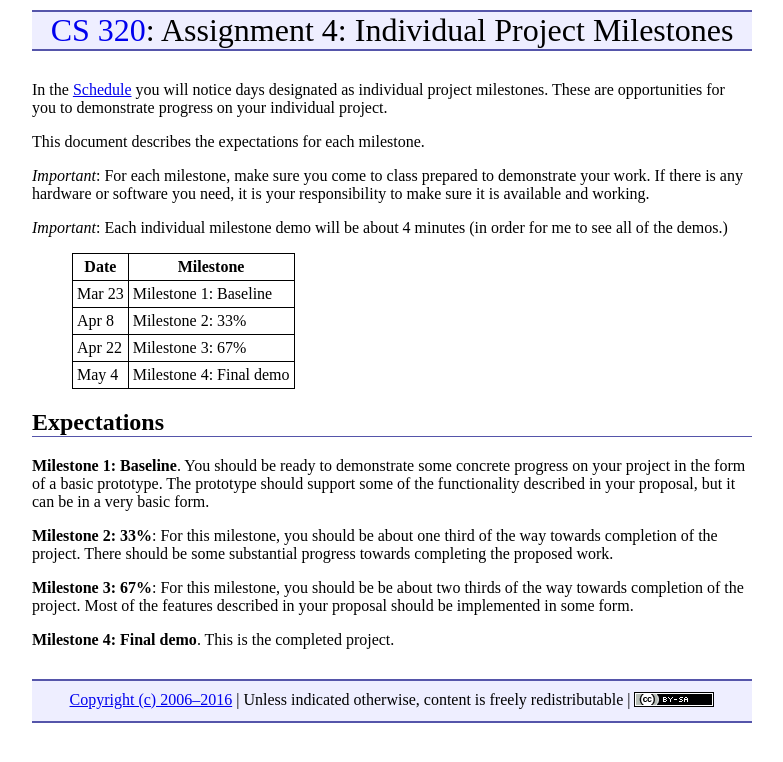
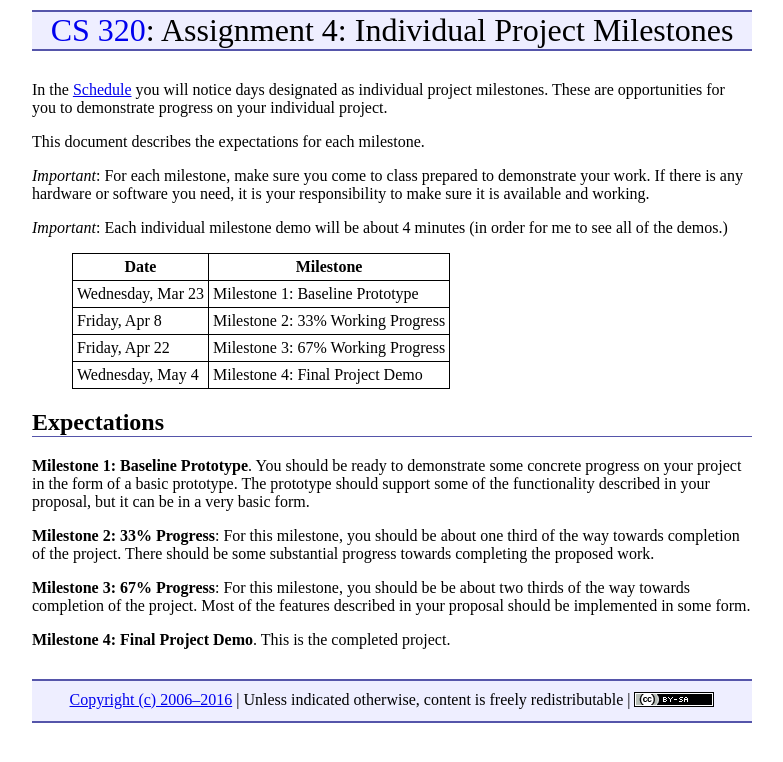
Before and after one commit to ycpcs/cs320-spring2016, a Jekyll site: the page built from assign/assign04.md, in a window 1280 px wide. Shown: the top 762 px of the page, without its empty margins (248-1031 px from the left). Built offline with Jekyll 4.4.1, drawn with Linux system fonts in a browser that asks for light colours; Markdown is read by kramdown in place of the engine named in the settings.

```diff
--- a/assign/assign04.md
+++ b/assign/assign04.md
@@ -13,20 +13,20 @@ This document describes the expectations for each milestone.
 
 > Date | Milestone
 > ---- | ---------
-> Mar 23 | Milestone 1: Baseline
-> Apr 8 | Milestone 2: 33%
-> Apr 22 | Milestone 3: 67%
-> May 4 | Milestone 4: Final demo
+> Wednesday, Mar 23 | Milestone 1: Baseline Prototype
+> Friday, Apr 8 | Milestone 2: 33% Working Progress
+> Friday, Apr 22 | Milestone 3: 67% Working Progress
+> Wednesday, May 4 | Milestone 4: Final Project Demo
 
 ## Expectations
 
-**Milestone 1: Baseline**.  You should be ready to demonstrate some concrete progress on your project in the form of a basic prototype.  The prototype should support some of the functionality described in your proposal, but it can be in a very basic form.
+**Milestone 1: Baseline Prototype**.  You should be ready to demonstrate some concrete progress on your project in the form of a basic prototype.  The prototype should support some of the functionality described in your proposal, but it can be in a very basic form.
 
-**Milestone 2: 33%**: For this milestone, you should be about one third of the way towards completion of the project.  There should be some substantial progress towards completing the proposed work.
+**Milestone 2: 33% Progress**: For this milestone, you should be about one third of the way towards completion of the project.  There should be some substantial progress towards completing the proposed work.
 
-**Milestone 3: 67%**: For this milestone, you should be be about two thirds of the way towards completion of the project.  Most of the features described in your proposal should be implemented in some form.
+**Milestone 3: 67% Progress**: For this milestone, you should be be about two thirds of the way towards completion of the project.  Most of the features described in your proposal should be implemented in some form.
 
-**Milestone 4: Final demo**. This is the completed project.
+**Milestone 4: Final Project Demo**. This is the completed project.
 
 <!-- vim:set wrap: ­-->
 <!-- vim:set linebreak: -->
```
Also changed, not shown: assign/assign03.md (+4 -4 lines), index.md (+1 -1 lines), schedule.md (+4 -4 lines).
